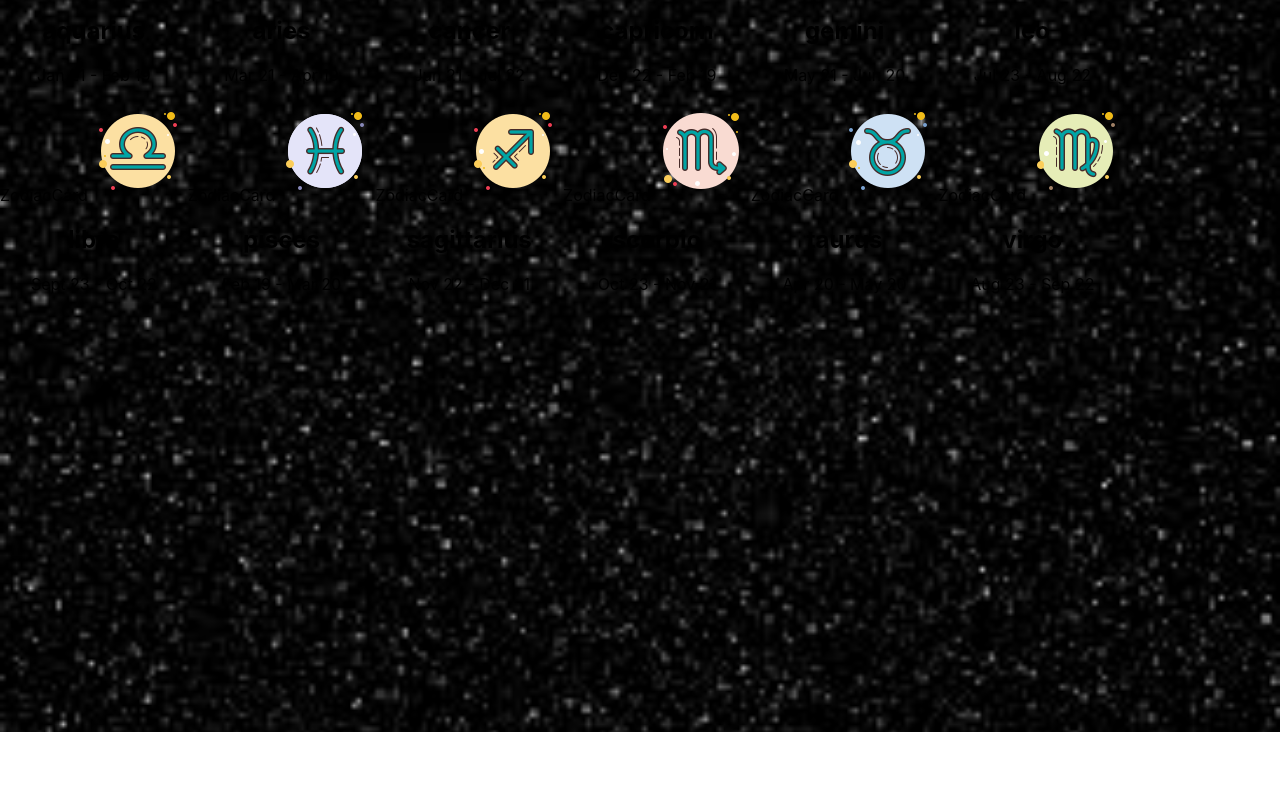
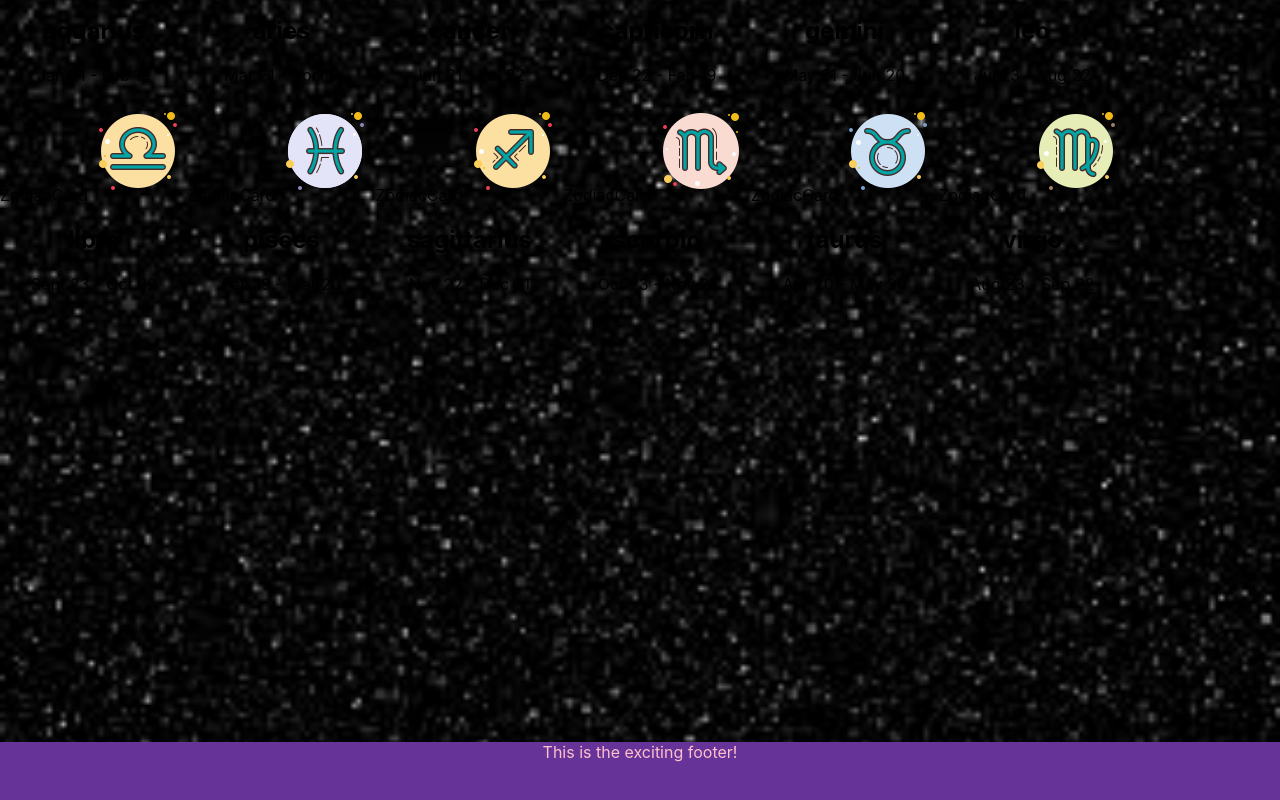
Before and after one commit to bengreanya/zodiac, a React (Create React App) app: page / in a window 1280 px wide. Shown: the part 168-968 px from the top of the page. Before the commit the page ends 940 px from the top, so only its background shows below. Built offline with nearby package versions, Linux system fonts and the light colour scheme.

Commit message:
now theres a footer

```diff
--- a/src/App.js
+++ b/src/App.js
@@ -2,12 +2,13 @@ import logo from './logo.svg';
 import './App.css';
 import Main from './Components/Main/Main.js';
 import Header from './Components/Header/Header.js';
-
+import Footer from './Components/Footer/Footer.js';
 function App() {
   return (
     <div className="App">
       <Header></Header>
       <Main />
+      <Footer></Footer>
     </div>
   );
 }
--- a/src/Components/Footer/Footer.css
+++ b/src/Components/Footer/Footer.css
@@ -0,0 +1,5 @@
+footer {
+  color: pink;
+  height: 80px;
+  background-color: rebeccapurple;
+}
--- a/src/Components/Footer/Footer.js
+++ b/src/Components/Footer/Footer.js
@@ -0,0 +1,5 @@
+import React from 'react';
+import './Footer.css';
+export default function Footer() {
+  return <footer>This is the exciting footer!</footer>;
+}
--- a/src/Components/Main/Main.css
+++ b/src/Components/Main/Main.css
@@ -1,9 +1,8 @@
 main {
   display: flex;
   flex-wrap: wrap;
-  margin-bottom: 40px;
   background-size: cover;
-  height: 840px;
+  height: 850px;
   align-content: flex-start;
   position: relative;
 }
```
